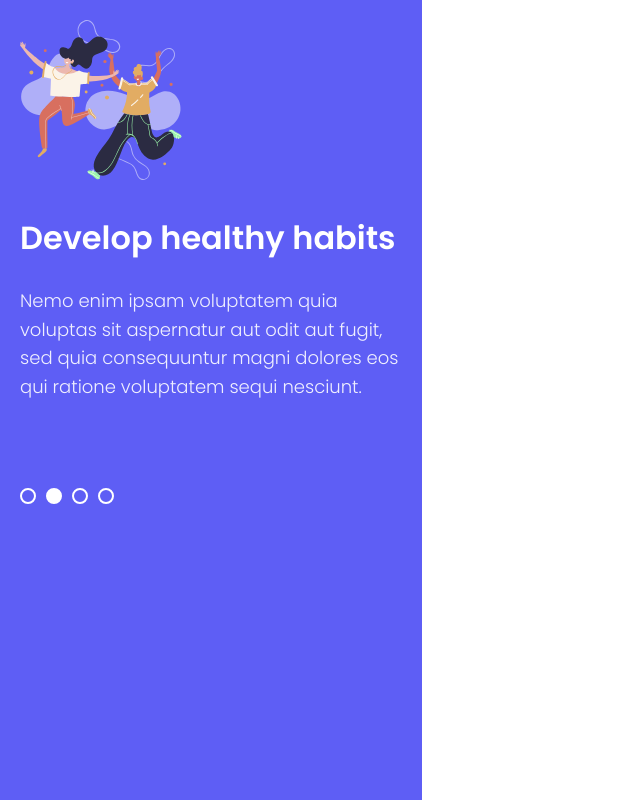
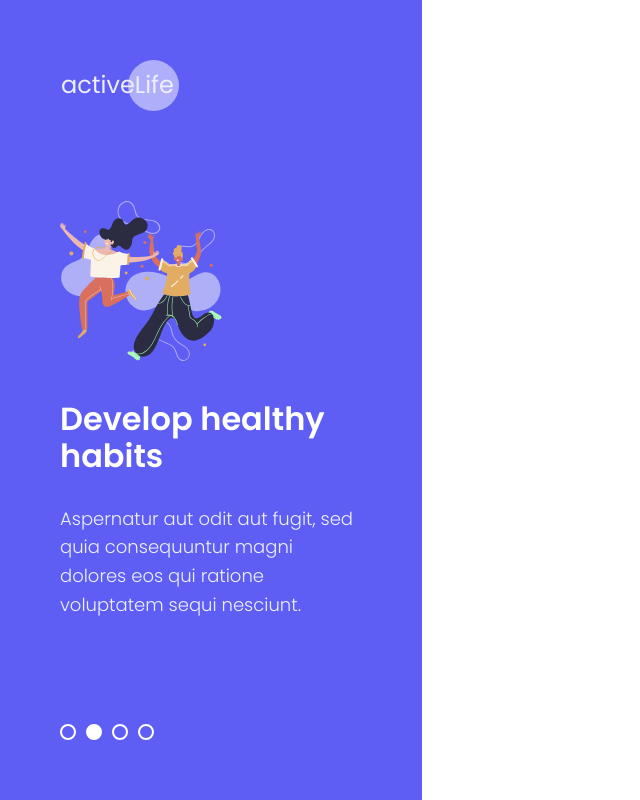
Before and after one commit to ActiveLifeApp/client, a React (Create React App) app: page / in a window 1280 px wide. Shown: the whole page, without its empty margins (0-640 px from the left). Built offline with nearby package versions, Linux system fonts and the light colour scheme.

Commit message:
add logo to slider

```diff
--- /dev/null
+++ b/src/components/atoms/Logo/Logo.model.ts
@@ -0,0 +1,3 @@
+export interface LogoProps {
+  className?: string;
+}
--- /dev/null
+++ b/src/components/atoms/Logo/Logo.styled.ts
@@ -0,0 +1,11 @@
+import { ReactComponent as LogoIcon } from 'assets/icons/logo.svg';
+import styled from 'styled-components';
+
+const Wrapper = styled.div``;
+
+const StyledLogo = styled(LogoIcon)`
+  display: block;
+  width: 120px;
+`;
+
+export { Wrapper, StyledLogo };
--- /dev/null
+++ b/src/components/atoms/Logo/Logo.tsx
@@ -0,0 +1,11 @@
+import React, { FC } from 'react';
+import { Wrapper, StyledLogo } from './Logo.styled';
+import { LogoProps } from './Logo.model';
+
+const Logo: FC<LogoProps> = ({ className }) => (
+  <Wrapper className={className}>
+    <StyledLogo />
+  </Wrapper>
+);
+
+export default Logo;
--- /dev/null
+++ b/src/components/atoms/Logo/index.ts
@@ -0,0 +1 @@
+export { default } from './Logo';
--- a/src/components/index.ts
+++ b/src/components/index.ts
@@ -6,6 +6,7 @@ export { default as Switch } from './atoms/Switch';
 export { default as Avatar } from './atoms/Avatar';
 export { default as ButtonLogin } from './atoms/ButtonLogin';
 export { default as Typography } from './atoms/Typography';
+export { default as Logo } from './atoms/Logo';
 
 export { default as AuthForm } from './molecules/AuthForm';
 export { default as SliderItem } from './molecules/SliderItem';
--- a/src/components/molecules/SliderItem/SliderItem.styled.ts
+++ b/src/components/molecules/SliderItem/SliderItem.styled.ts
@@ -4,8 +4,18 @@ import { Typography } from 'components';
 const Wrapper = styled.li`
   flex-shrink: 0;
   width: 100%;
-  padding: 20px;
+  padding: 60px 60px 30px;
   margin: 0;
+`;
+
+const ImageWrapper = styled.div`
+  height: 20vh;
+  margin: 0 0 40px;
+`;
+
+const Image = styled.img`
+  display: block;
+  height: 100%;
 `;
 
 const StyledHeading = styled(Typography)`
@@ -19,14 +29,4 @@ const StyledParagraph = styled(Typography)`
   opacity: 0.9;
 `;
 
-const ImageWrapper = styled.div`
-  height: 20vh;
-  margin: 0 0 40px;
-`;
-
-const Image = styled.img`
-  display: block;
-  height: 100%;
-`;
-
 export { Wrapper, StyledHeading, StyledParagraph, ImageWrapper, Image };
--- a/src/components/molecules/SliderPagination/SliderPagination.model.ts
+++ b/src/components/molecules/SliderPagination/SliderPagination.model.ts
@@ -2,6 +2,7 @@ export interface SliderPaginationProps {
   slides: string[];
   activeSlide: number;
   setActiveSlide: (index: number) => void;
+  className?: string;
 }
 
 export interface SliderPaginationStyled {
--- a/src/components/molecules/SliderPagination/SliderPagination.styled.ts
+++ b/src/components/molecules/SliderPagination/SliderPagination.styled.ts
@@ -4,13 +4,14 @@ import { SliderPaginationStyled } from './SliderPagination.model';
 const Wrapper = styled.ul`
   display: flex;
   padding: 0 20px;
-  margin: 0;
+  margin: 0 0 0 -20px;
   list-style: none;
 `;
 
 const Item = styled.li`
   display: block;
   padding: 0;
+  margin: 0;
 `;
 
 const Button = styled.button<SliderPaginationStyled>`
@@ -24,6 +25,10 @@ const Button = styled.button<SliderPaginationStyled>`
   background: ${({ theme, isActive }) => (isActive ? theme.colors.white : 'none')};
   transition: all 0.35s;
   cursor: pointer;
+
+  &:disabled {
+    background: ${({ theme }) => theme.colors.white};
+  }
 `;
 
 export { Wrapper, Item, Button };
--- a/src/components/molecules/SliderPagination/SliderPagination.tsx
+++ b/src/components/molecules/SliderPagination/SliderPagination.tsx
@@ -4,10 +4,11 @@ import { SliderPaginationProps } from './SliderPagination.model';
 
 const SliderPagination: React.FC<SliderPaginationProps> = ({
   slides,
+  className,
   activeSlide,
   setActiveSlide,
 }) => (
-  <Wrapper>
+  <Wrapper className={className}>
     {slides.map((s, index) => (
       <Item key={s}>
         <Button
--- a/src/components/organisms/Slider/Slider.data.ts
+++ b/src/components/organisms/Slider/Slider.data.ts
@@ -9,28 +9,28 @@ export const slideList: SlideListData = [
     key: 'slide01',
     title: 'Start changing your life',
     description:
-      'Sed ut perspiciatis unde omnis iste natus error sit voluptatem accusantium doloremque laudantium, totam rem aperiam, eaque ipsa quae ab illo inventore veritatis et quasi architecto beatae vitae dicta sunt explicabo.',
+      'Accusantium doloremque laudantium, totam rem aperiam, eaque ipsa quae ab illo inventore veritatis et quasi architecto beatae vitae dicta sunt explicabo.',
     image: image01,
   },
   {
     key: 'slide02',
     title: 'Develop healthy habits',
     description:
-      'Nemo enim ipsam voluptatem quia voluptas sit aspernatur aut odit aut fugit, sed quia consequuntur magni dolores eos qui ratione voluptatem sequi nesciunt.',
+      'Aspernatur aut odit aut fugit, sed quia consequuntur magni dolores eos qui ratione voluptatem sequi nesciunt.',
     image: image02,
   },
   {
     key: 'slide03',
     title: 'Measure your progress',
     description:
-      'Neque porro quisquam est, qui dolorem ipsum quia dolor sit amet, consectetur, adipisci velit, sed quia non numquam eius modi tempora incidunt ut labore et dolore magnam aliquam quaerat voluptatem.',
+      'Dolor sit amet, consectetur, adipisci velit, sed quia non numquam eius modi tempora incidunt ut labore et dolore magnam aliquam quaerat voluptatem.',
     image: image03,
   },
   {
     key: 'slide04',
     title: 'Do something with your life',
     description:
-      'Neque porro quisquam est, qui dolorem ipsum quia dolor sit amet, consectetur, adipisci velit, sed quia non numquam eius modi tempora incidunt ut labore et dolore magnam aliquam quaerat voluptatem.',
+      'Sit amet, consectetur, adipisci velit, sed quia non numquam eius modi tempora incidunt ut labore et dolore magnam aliquam quaerat voluptatem.',
     image: image04,
   },
 ];
--- a/src/components/organisms/Slider/Slider.styled.ts
+++ b/src/components/organisms/Slider/Slider.styled.ts
@@ -1,7 +1,9 @@
 import styled from 'styled-components';
+import { Logo, SliderPagination } from 'components';
 import { SliderStyledProps } from './Slider.model';
 
 const Wrapper = styled.div`
+  position: relative;
   overflow: hidden;
   height: 100vh;
   width: 33%;
@@ -19,4 +21,14 @@ const SliderList = styled.ul<SliderStyledProps>`
   transition: transform 1s;
 `;
 
-export { Wrapper, SliderList };
+const StyledSliderPagination = styled(SliderPagination)`
+  position: absolute;
+  bottom: 60px;
+  left: 60px;
+`;
+
+const StyledLogo = styled(Logo)`
+  padding: 60px 60px 30px;
+`;
+
+export { Wrapper, SliderList, StyledLogo, StyledSliderPagination };
--- a/src/components/organisms/Slider/Slider.tsx
+++ b/src/components/organisms/Slider/Slider.tsx
@@ -1,29 +1,31 @@
-import React, { useState } from 'react';
-import { SliderItem, SliderPagination } from 'components';
+import React, { FC, useState } from 'react';
 import useInterval from 'hooks/useInterval';
-import { Wrapper, SliderList } from './Slider.styled';
+
+import { SliderItem } from 'components';
+import { Wrapper, SliderList, StyledLogo, StyledSliderPagination } from './Slider.styled';
 import { slideList } from './Slider.data';
 
-const Slider: React.FC<{}> = () => {
-  const [activeSlide, setActiveSlide] = useState(0);
+const Slider: FC = () => {
+  const [activeSlide, setActiveSlide] = useState<number>(0);
 
   const clear = useInterval(() => {
     setActiveSlide((prev: number): number => (prev === slideList.length - 1 ? 0 : (prev += 1)));
   }, 3000);
 
   const handleActiveSlide = (index: number) => {
+    setActiveSlide(index);
     clear();
-    setActiveSlide(index);
   };
 
   return (
     <Wrapper>
+      <StyledLogo />
       <SliderList posX={activeSlide * -100 || 0}>
         {slideList.map((s) => (
           <SliderItem key={s.title} title={s.title} description={s.description} image={s.image} />
         ))}
       </SliderList>
-      <SliderPagination
+      <StyledSliderPagination
         slides={slideList.map((s) => s.key)}
         activeSlide={activeSlide}
         setActiveSlide={handleActiveSlide}
```
Also changed, not shown: src/assets/icons/logo.svg (added).
